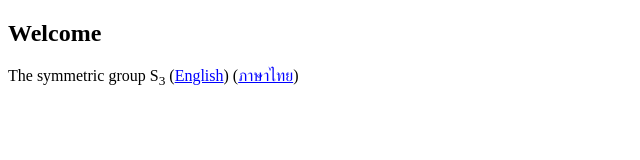
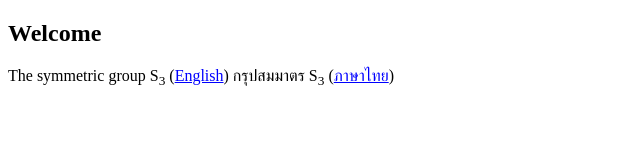
Before and after one commit to ntpnattapon/media, a plain HTML site: page index.html in a window 1280 px wide. Shown: the whole page, without its empty margins (0-640 px from the left). Drawn offline with Linux system fonts and the light colour scheme.

Commit message:
Add files via upload

```diff
--- a/index.html
+++ b/index.html
@@ -9,7 +9,9 @@
     <h2>Welcome</h2>
     <!-- The following items are my current resources. -->
     <p>
-        The symmetric group S<sub>3</sub> (<a href="triangleS3/triangleS3_EN.html" style="color:blue">English</a>) (<a href="triangleS3/triangleS3_TH.html" style="color:blue">ภาษาไทย</a>)
+        The symmetric group S<sub>3</sub> (<a href="triangleS3/triangleS3_EN.html" style="color:blue">English</a>)
+
+        กรุปสมมาตร S<sub>3</sub> (<a href="triangleS3/triangleS3_TH.html" style="color:blue">ภาษาไทย</a>)
     </p>
 </body>
 </html>
```
